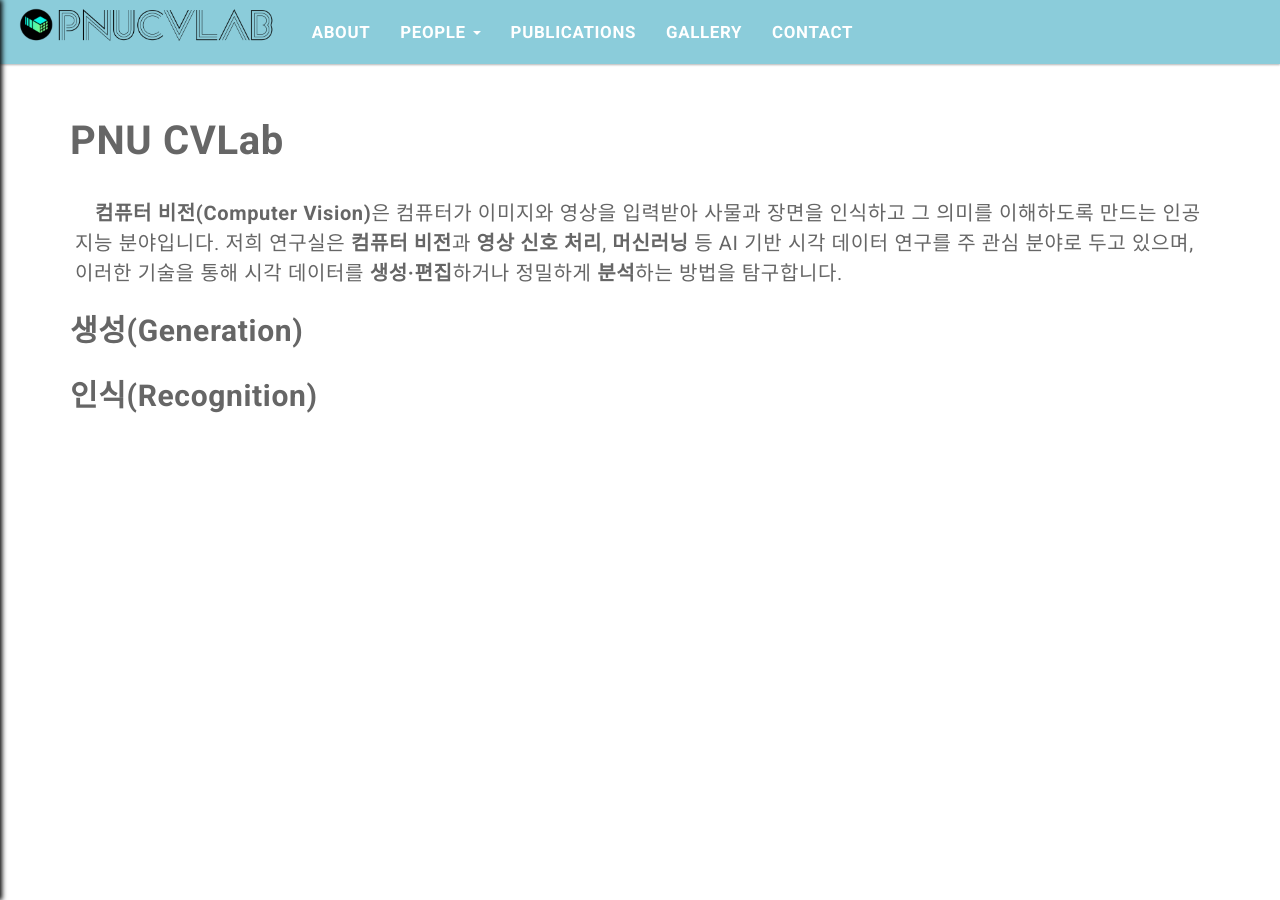
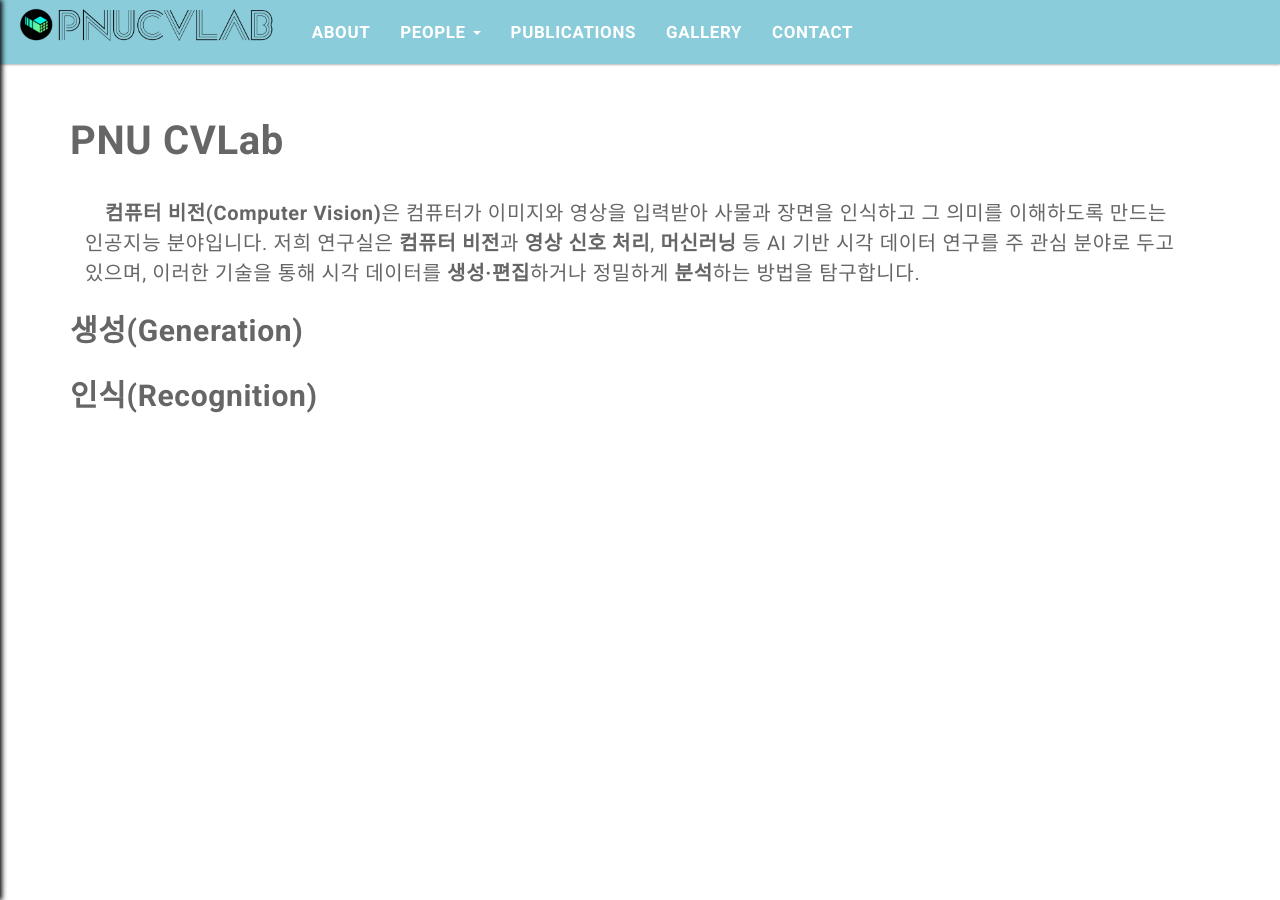
Before and after one commit to pnucvlab/pnucvlab.github.io, a Jekyll site: the page built from pages/about.html, in a window 1280 px wide. Built offline with Jekyll 4.4.1, drawn with Linux system fonts in a browser that asks for light colours.

Commit message:
edit introduction

```diff
--- a/assets/css/main.css
+++ b/assets/css/main.css
@@ -427,13 +427,17 @@ body {
 	  margin: 0 auto 20px;
 	}
 }
+
 /* ===== About Text ===== */
 .introduction-body {
 	font-size: 20px;
-	margin: 15px 5px;
+	margin: 15px 15px;
 	line-height: 1.5;
 	text-indent: 1em;
+	word-break: keep-all;
+	white-space: normal;
   }
+
 .publication {
 	display: flex;
 	align-items: flex-start;
```
